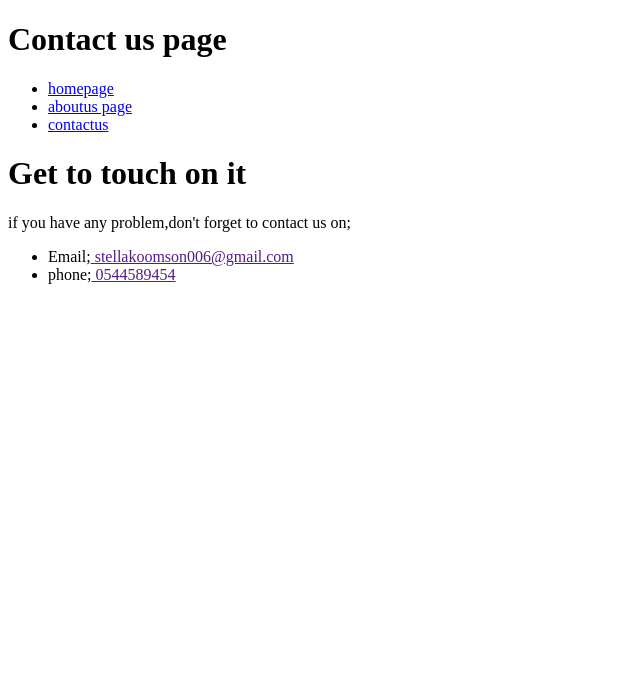
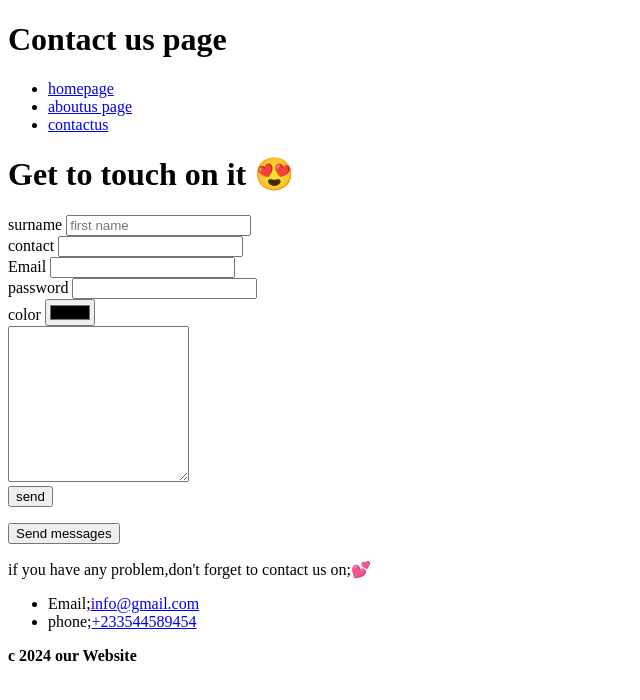
Before and after one commit to Stellakoomson/T4G_homework_3, a plain HTML site: page pages/contactus.html in a window 1280 px wide. Shown: the whole page, without its empty margins (0-640 px from the left). Drawn offline with Linux system fonts and the light colour scheme.

Commit message:
adding all files

```diff
--- a/pages/contactus.html
+++ b/pages/contactus.html
@@ -14,22 +14,72 @@
     <li><a href="aboutus.html">aboutus page</a></li>
     <li><a href="contactus.html">contactus</a></li>
 </ul></nav>
-<h1>Get to touch on it </h1>
+<h1>Get to touch on it 😍</h1>
+<form action="">
+<div>
+<label for="">surname</label>
+<input type="firstname" placeholder="first name" required>
+</div>
+<div>
+    <label for="">contact</label>
+    <input type="number" name="" id="" required>
+</div>
+<div>
+<label for="">Email</label>
+<input type="@gmail.com" name="" id="">
 
-<p>if you have any problem,don't forget to contact us on;
+</div>
+<div>
+<label for="">password</label>
+<input type="password" name="" id="">
+
+</div>
+<div>
+<label for="">color</label>
+<input type="color" name="" id="">
+
+</div>
+
+<div>
+<textarea name="" id="" cols="20" rows="10" ></textarea>
+
+</div>
+<div>
+</div>
+    <input type="submit" value="send">
+    <p><button>Send messages</button></p>
+
+
+</form>
+
+
+
+
+<p>if you have any problem,don't forget to contact us on;💕
 
 <ul>
-    <li>Email;<a href=""> stellakoomson006@gmail.com</a></li>
-    <li>phone;<a href=""> 0544589454</a></li>
+    <li>Email;<a href=" stellakoomson006@gmail.com">info@gmail.com</a></li>
+    <li>phone;<a href=" 0544589454">+233544589454</a></li>
 
 
 </ul>
 
 </p>
+</form>
+
+</div>
+<footer>
+    <div>
+     <p><b>c 2024 our Website</b></p>
+
+     <a href="https://www.tiktok.com/@i_am_amfowaa"><i class="fa-brands fa-tiktok fa-beat" style="color: #3d12bf;"></i></a>
+     <a href="https://www.snapchat.com/add/stella_koomson2023?share_id=JZjpG9zvNVI&locale=en-US"><i class="fa-brands fa-square-snapchat" style="color: #FFD43B;"></i></a>
+     <a href="https://www.instagram.com/i_am_amfo_waa/profilecard/?igsh=MWo2emd3JuZHg5cQ=="><i class="fa-brands fa-instagram fa-beat-fade" style="color: #90415d;"></i></a>
+     <a href="https://www.twitter.com"><i class="fa-brands fa-x-twitter"></i></a>
 
 
 
-
-</div>
+    </div>
+</footer>
 </body>
 </html>
```
Also changed, not shown: index.html (+17 -1 lines), pages/aboutus.html (+1 -1 lines).
